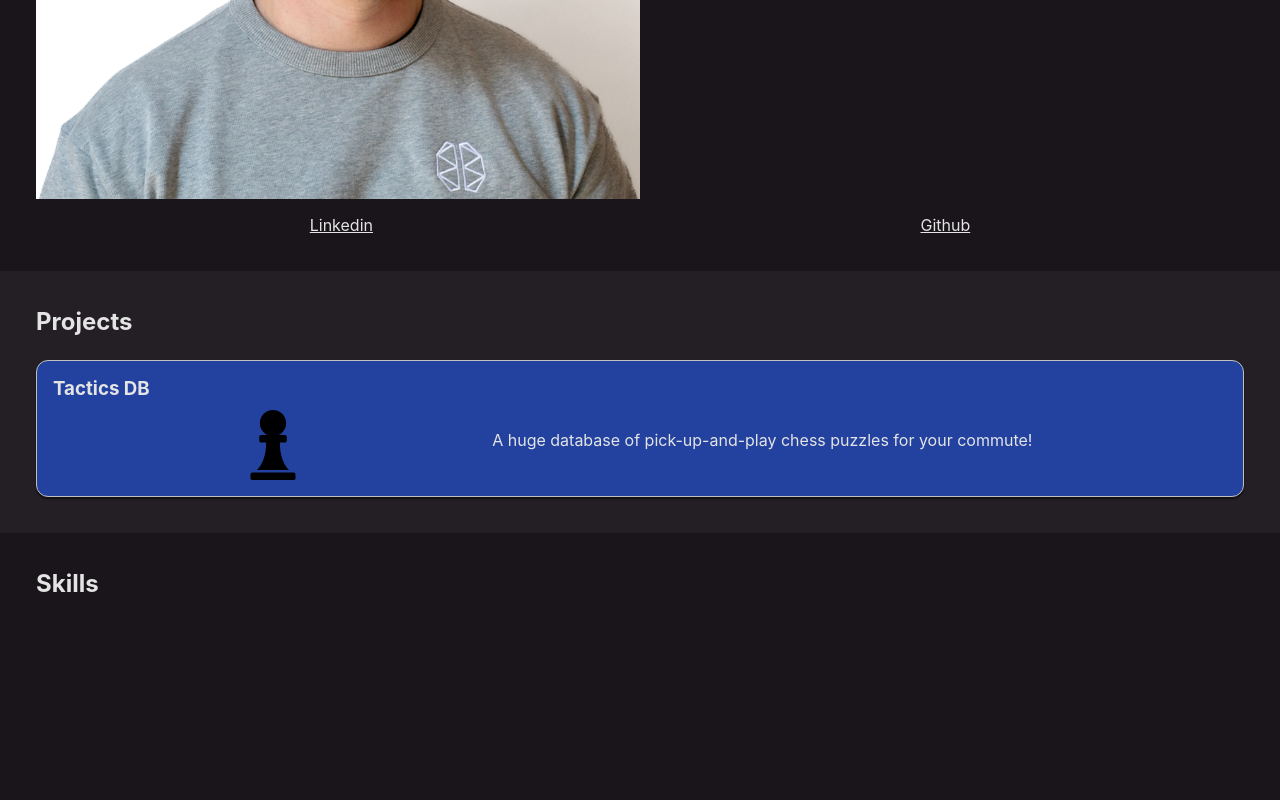
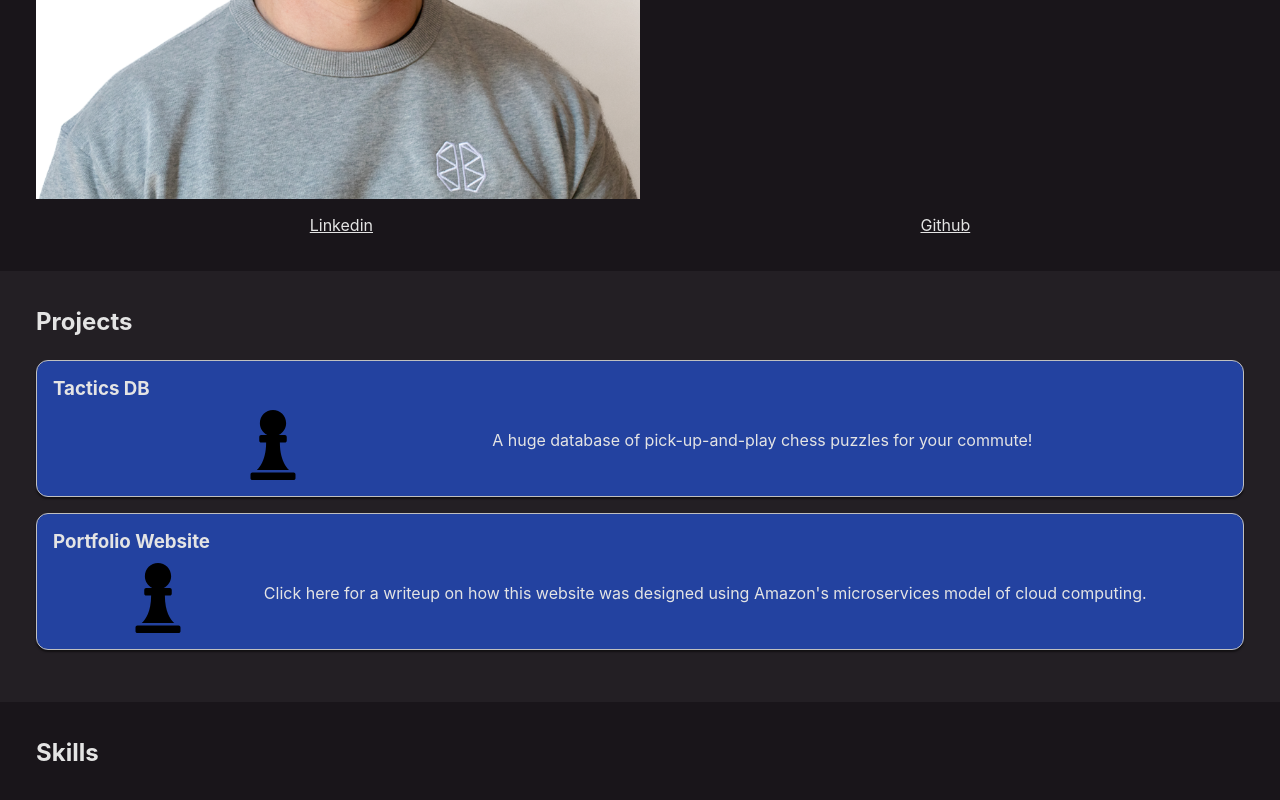
Before and after one commit to zringwood/portfolio-website, a React (Create React App) app: page / in a window 1280 px wide. Shown: the part 396-1196 px from the top of the page. Built offline with nearby package versions, Linux system fonts and the light colour scheme; the HTML template or start-up script is replaced by a standard one.

Commit message:
Added a card for the portfolio writeup

```diff
--- a/src/pages/Biography/Biography.jsx
+++ b/src/pages/Biography/Biography.jsx
@@ -22,11 +22,18 @@ function Biography() {
             </section>
             <section className="projects">
                 <h2 className="projects__title">Projects</h2>
-                <AnimationSection className="projectCard" animations={"projectCard--fadeup"} onClick={() => navigate("/tactics")}>
-                    <h3 className="projectCard__title">Tactics DB</h3>
+                <AnimationSection className="projectCard" animations={"projectCard--fadeup"}  onClick={() => navigate("/tactics")}>
+                    <h3 className="projectCard__title" >Tactics DB</h3>
                     <div className="projectCard__content">
                         <img className="projectCard__icon" src={TacticsDB_icon} alt=""></img>
                         <p className="projectCard__description">A huge database of pick-up-and-play chess puzzles for your commute!</p>
+                    </div>
+                </AnimationSection>
+                <AnimationSection className="projectCard" animations={"projectCard--fadeup"} onClick={() => navigate("/portfolio")}>
+                    <h3 className="projectCard__title">Portfolio Website</h3>
+                    <div className="projectCard__content">
+                        <img className="projectCard__icon" src={TacticsDB_icon} alt=""></img>
+                        <p className="projectCard__description">Click here for a writeup on how this website was designed using Amazon's microservices model of cloud computing.</p>
                     </div>
                 </AnimationSection>
             </section>
--- a/src/pages/Biography/Biography.scss
+++ b/src/pages/Biography/Biography.scss
@@ -147,6 +147,7 @@ section{
     flex-direction: column;
     border:1px solid $divider;
     border-radius: 12px;
+    margin: 1rem 0;
     padding:$mobile-indent;
     box-shadow: 0 2px 2px rgba(0, 0, 0, 0.5);
     background-color: $highlight;
```
